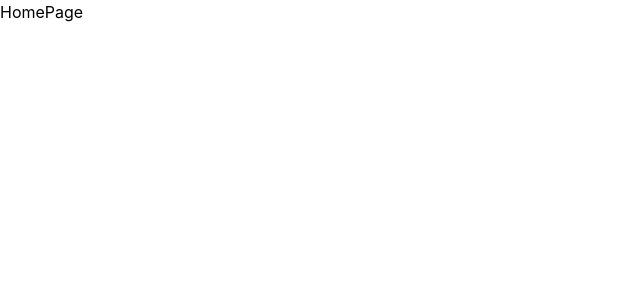
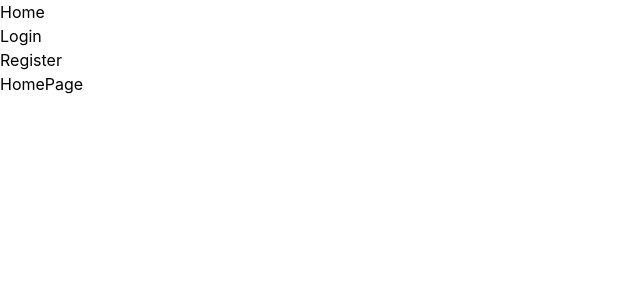
Before and after one commit to pMark22/trabajo-practico-integrador-2, a React (Vite) app: page /home in a window 1280 px wide. Shown: the top 300 px of the page, without its empty margins (0-640 px from the left). Built offline with nearby package versions, Linux system fonts and the light colour scheme.

Commit message:
Feat: Se integro el Navbar con las rutas

```diff
--- /dev/null
+++ b/src/componentes/Navbar.jsx
@@ -0,0 +1,20 @@
+import { Link } from "react-router";
+
+export const Navbar = () => {
+  return (
+    <nav>
+      <ul>
+        <li>
+            <Link to="/home">Home</Link>
+        </li>
+        <li>
+            <Link to="/login">Login</Link>
+        </li>
+        <li>
+            <Link to="/register">Register</Link>
+        </li>
+      </ul>
+    </nav>
+  );
+};
+export default Navbar;
--- a/src/router/AppRouter.jsx
+++ b/src/router/AppRouter.jsx
@@ -8,10 +8,12 @@ import {
 import { LoginPage } from "../pages/LoginPage.jsx";
 import { RegisterPage } from "../pages/RegisterPage.jsx";
 import { HomePage } from "../pages/HomePage.jsx";
+import { Navbar } from "../componentes/Navbar.jsx";
 
 export const AppRouter = () => {
   return (
     <Router>
+        <Navbar />
       <Routes>
         <Route path="/register" element={<RegisterPage />} />
         <Route path="/login" element={<LoginPage />} />
```
